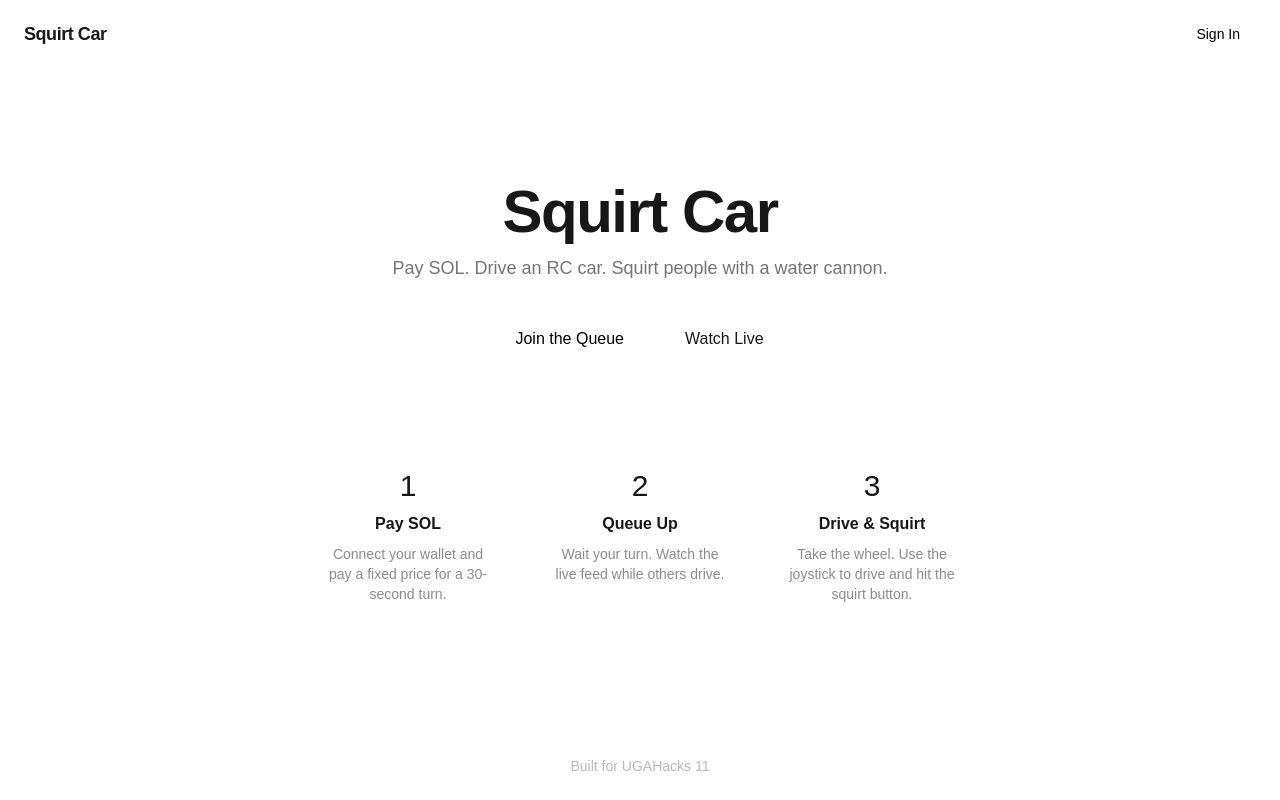
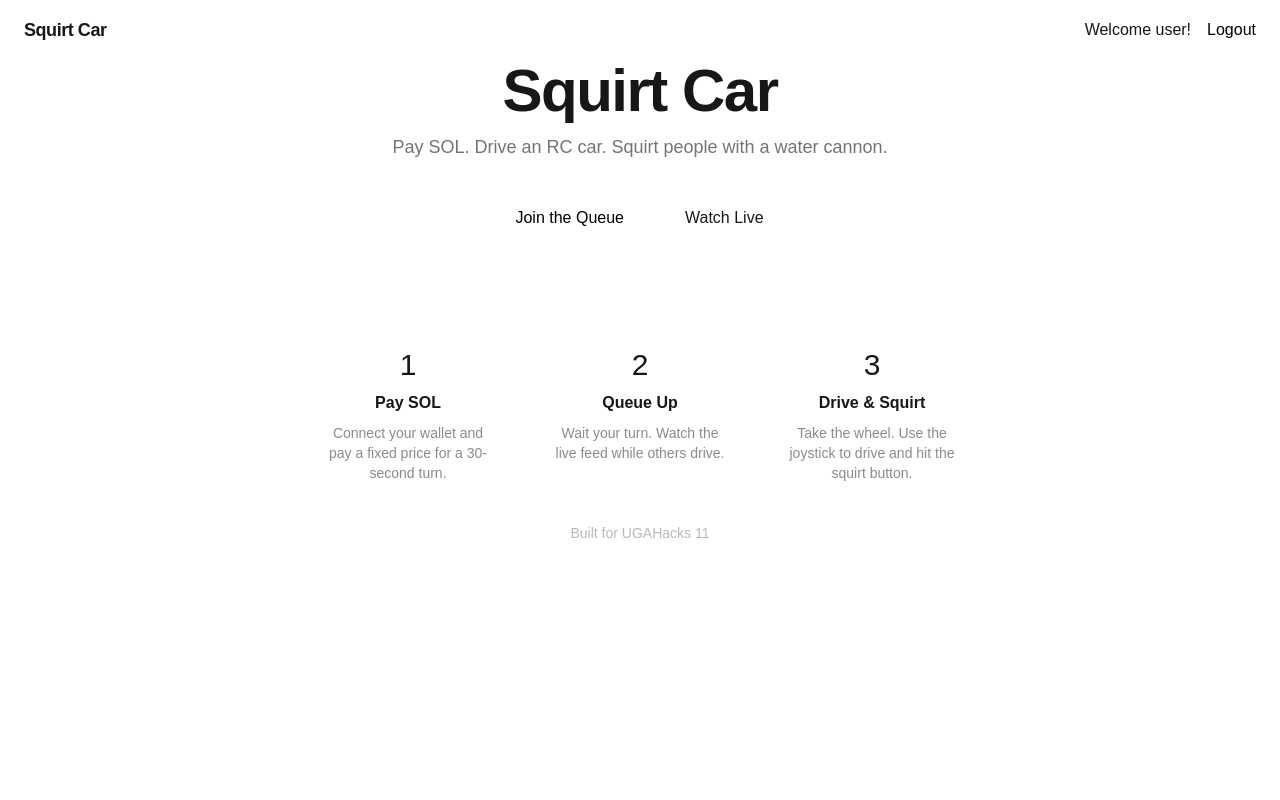
Before and after one commit to jbb32104/ugahacks11, a Next.js app: page / in a window 1280 px wide. Built offline with nearby package versions, Linux system fonts and the light colour scheme.

Commit message:
Nav bar change for logged in/logged out, no authentication functionality yet

```diff
--- /dev/null
+++ b/app/components/navbar.tsx
@@ -0,0 +1,32 @@
+"use client";
+
+import {useEffect, useState} from "react";
+import Link from "next/link";
+
+const NavBar = () => {
+    //States and functions
+    const [isLoggedIn,setLoggedIn] = useState(true);
+
+    return (
+        <header>
+            <nav className="flex items-center justify-between px-6 py-4 border-b border-white/10">
+            <span className="text-lg font-bold tracking-tight">Squirt Car</span>
+            {isLoggedIn ? (
+                <div className = "flex justify-between gap-4">
+                    <span>
+                        Welcome user!
+                    </span>
+                    <button className = "rounded-full bg-white text-black" onClick={() =>{setLoggedIn(!isLoggedIn)}}>Logout</button>
+                </div>
+                ): (
+                <Link href="../login"
+                className="rounded-full bg-white text-black px-4 py-2 text-sm font-medium hover:bg-white/90 transition-colors">
+                    Sign In
+                </Link>
+                )
+        }
+        </nav>
+    </header>
+    );
+}
+export default NavBar;
--- a/app/page.tsx
+++ b/app/page.tsx
@@ -1,19 +1,9 @@
 import Link from "next/link";
-
+import NavBar from "./components/navbar";
 export default function Page() {
   return (
-    <div className="min-h-screen flex flex-col">
-      {/* Nav */}
-      <nav className="flex items-center justify-between px-6 py-4 border-b border-white/10">
-        <span className="text-lg font-bold tracking-tight">Squirt Car</span>
-        <Link
-          href="/login"
-          className="rounded-full bg-white text-black px-4 py-2 text-sm font-medium hover:bg-white/90 transition-colors"
-        >
-          Sign In
-        </Link>
-      </nav>
-
+    <div>
+      <NavBar></NavBar>
       {/* Hero */}
       <main className="flex-1 flex flex-col items-center justify-center text-center px-6 gap-6">
         <div className="flex flex-col gap-3 max-w-xl">
```
